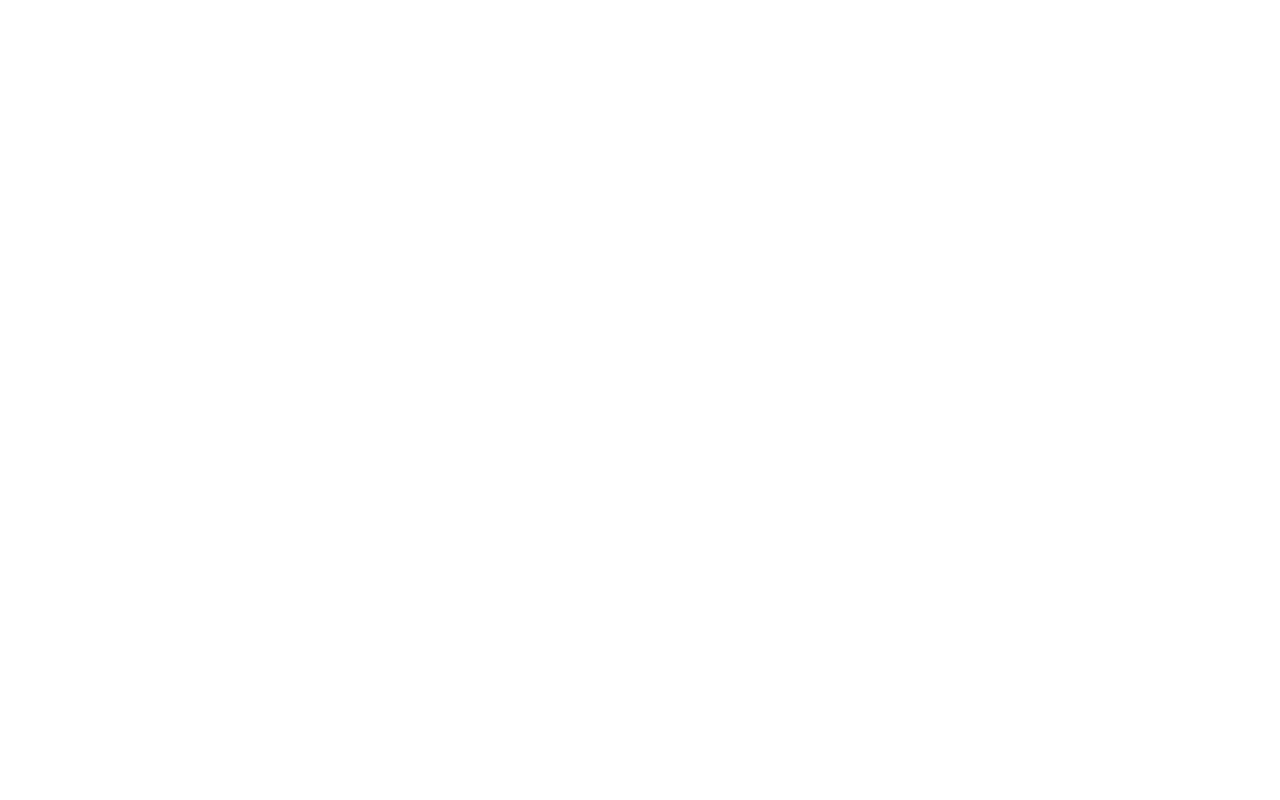
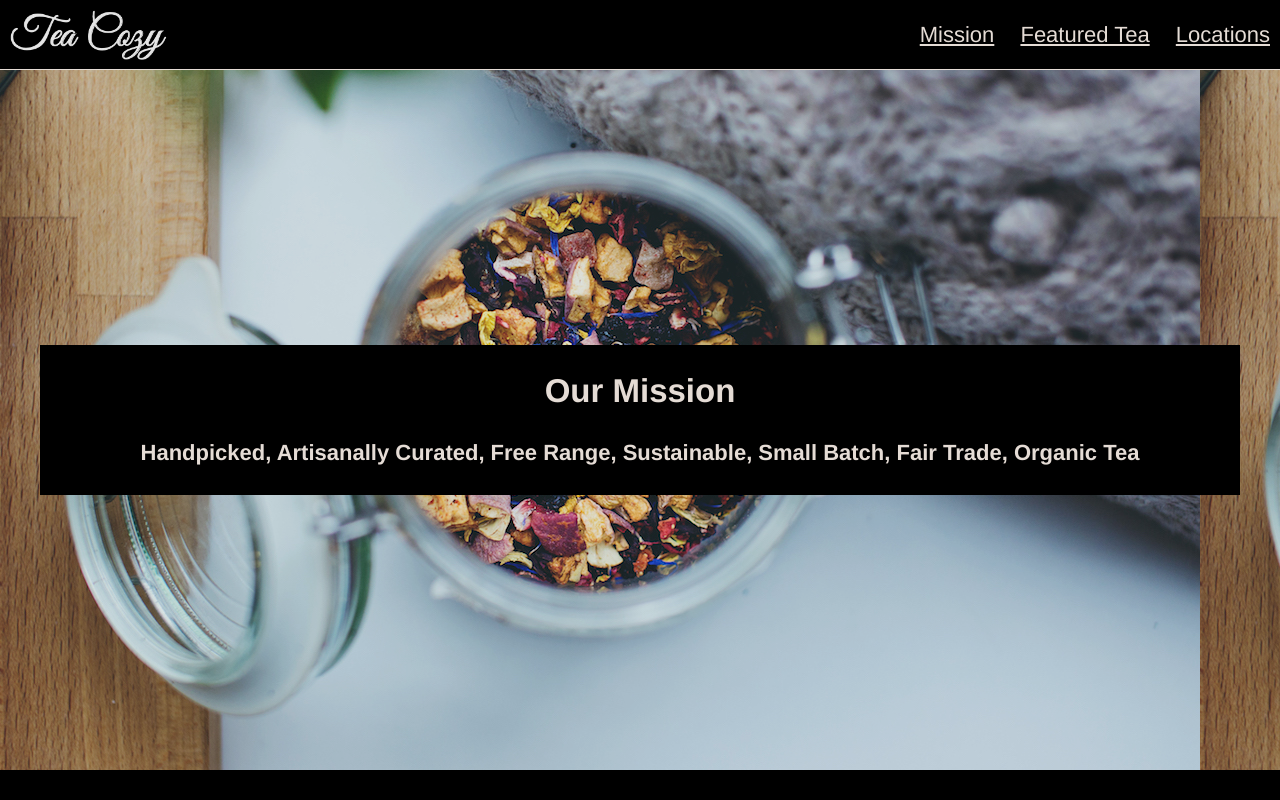
Before and after one commit to aarpa/tea-cozy, a plain HTML site: page index.html in a window 1280 px wide. Drawn offline with Linux system fonts and the light colour scheme.

Commit message:
Added header and mission section.

```diff
--- a/index.html
+++ b/index.html
@@ -4,7 +4,35 @@
     <title>Tea Cozy</title>
     <link rel="stylesheet" href="./resources/css/style.css" type="text/css">
   </head>
+
   <body>
+
+    <!-- Header section -->
+
+    <header> <!--flex container-->
+      <img class="logo" src="./resources/images/logo.png">
+      <div class="menu">
+        <nav>
+          <a href="#">Mission</a>
+          <a href="#">Featured Tea</a>
+          <a href="#">Locations</a>
+        </nav>
+      </div>
+    </header>
+
+    <!-- Mission section -->
+    <div class="mission">
+      <div class="mission-statement">
+        <h2>Our Mission</h2>
+        <h4>Handpicked, Artisanally Curated, Free Range, Sustainable, Small Batch, Fair Trade, Organic Tea</h4>
+      </div>
+    </div>
+
+    <!-- Tea section -->
+
+    <!-- Location section -->
+
+    <!-- Footer section -->
 
   </body>
 </html>
--- a/resources/css/style.css
+++ b/resources/css/style.css
@@ -0,0 +1,45 @@
+body {
+  margin: 0;
+  font-family: helvetica;
+  font-size: 22px;
+  color: seashell;
+  background-color: black;
+  opacity: 0.9;
+}
+
+header {
+  display: flex;
+  position: fixed;
+  z-index: 1;
+  width: 100%;
+  height: 69px;
+  align-items: center;
+  justify-content: space-between;
+  background-color: black;
+  border-bottom: 1px solid seashell;
+}
+
+.logo {
+  height: 50px;
+  padding: 0 10px;
+}
+
+.menu a {
+  color: seashell;
+  padding: 0 10px;
+}
+
+.mission {
+  display: flex;
+  justify-content: center;
+  align-items: center;
+  background-image: url("../images/mission_background.jpg");
+  height: 700px;
+  padding-top: 70px;
+}
+
+.mission-statement {
+  width: 1200px;
+  background-color: black;
+  text-align: center;
+}
```
Also changed, not shown: resources/images/berry_blitz.jpg (added), resources/images/donut.jpg (added), resources/images/location_background.jpg (added), resources/images/logo.png (added), resources/images/mission_background.jpg (added), resources/images/myrtle_ave.jpg (added), resources/images/spiced_rum.jpg (added), 2 other files.
